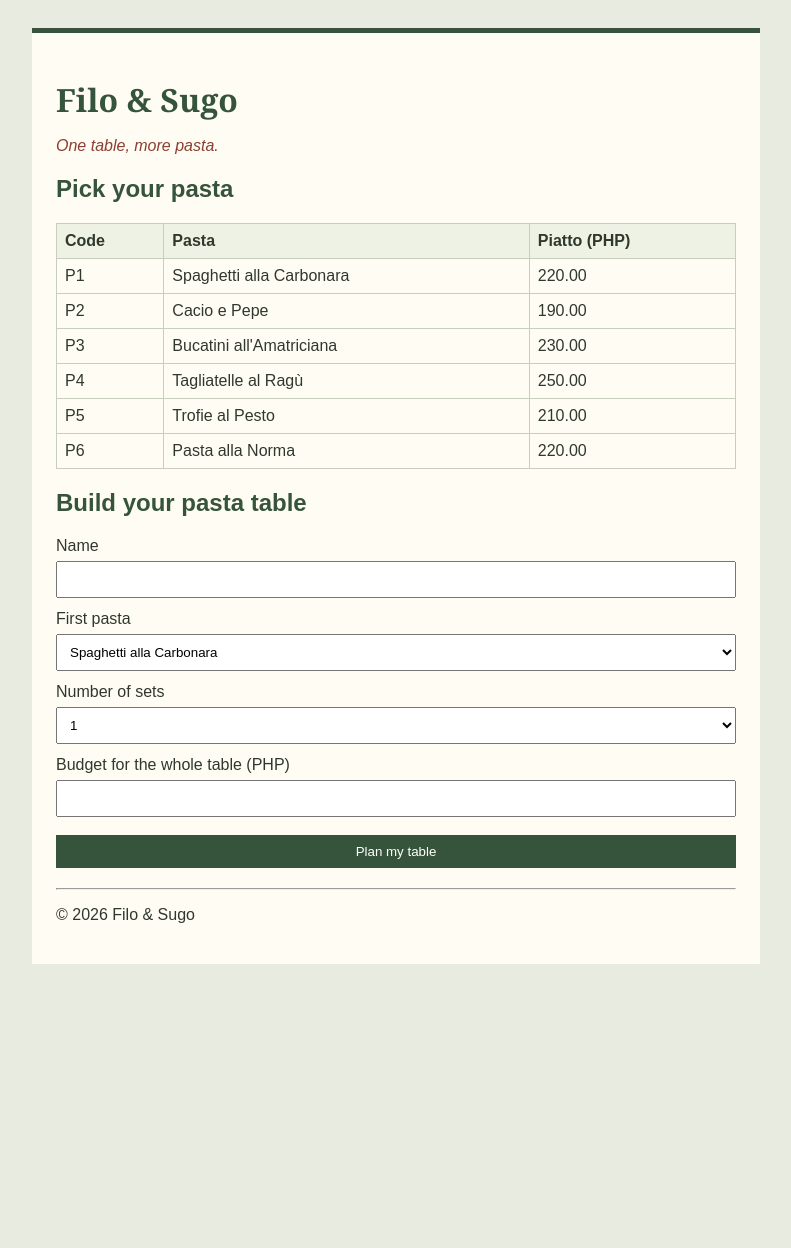
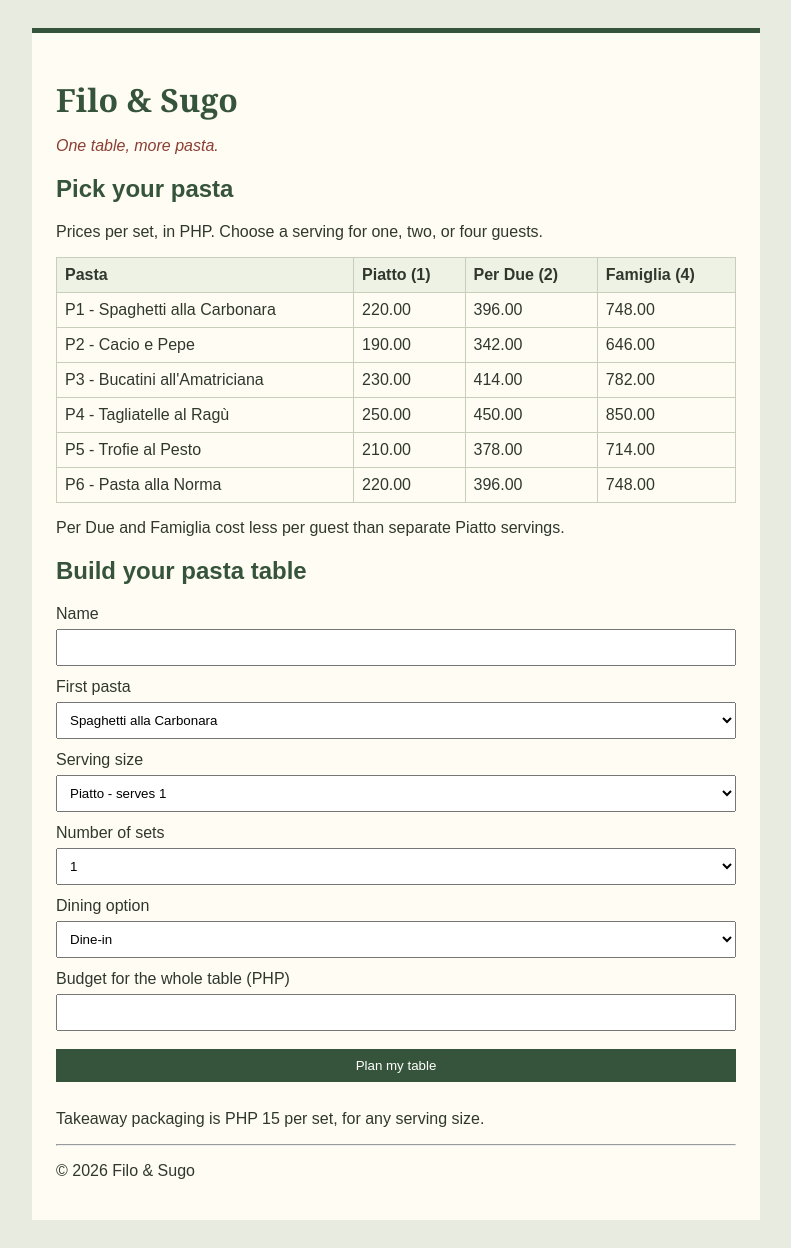
Before and after one commit to jervdev/PHP-Projects, a PHP site: page / in a window 1280 px wide. Shown: the whole page, without its empty margins (244-1035 px from the left). Before the commit the page ends 964 px from the top, so only its background shows below. Run offline with PHP 8.4, Linux system fonts and the light colour scheme.

Commit message:
Add sharing sizes

```diff
--- a/Filo & Sugo/calculate.php
+++ b/Filo & Sugo/calculate.php
@@ -1,3 +1,22 @@
 <?php
-$total = round($price * $sets, 2);
-$calculation = ['Pasta' => $total, 'Total' => $total];
+// Uses $price, $size, $sets, and $service.
+$factor = match ($size) { 0 => 1, 1 => 1.8, 2 => 3.4 };
+$guests = $servings[$size][1] * $sets;
+$pastaTotal = round($price * $factor * $sets, 2);
+$savings = round($price * $guests - $pastaTotal, 2);
+switch ($service) {
+    case 'takeaway':
+        $packaging = 15 * $sets;
+        break;
+    default:
+        $packaging = 0;
+}
+$total = round($pastaTotal + $packaging, 2);
+$calculation = [
+    'Pasta' => $pastaTotal,
+    'Packaging' => $packaging,
+    'Total' => $total,
+    'Guests' => $guests,
+    'Savings' => $savings,
+    'Per guest' => round($total / $guests, 2)
+];
--- a/Filo & Sugo/index.php
+++ b/Filo & Sugo/index.php
@@ -12,6 +12,12 @@
         <?php } ?>
     </select>
 
+    <label for="size">Serving size</label>
+    <select id="size" name="size">
+        <?php foreach ($servings as $key => $serving) { ?>
+            <option value="<?php echo $key; ?>"><?php echo $serving[0] . ' - serves ' . $serving[1]; ?></option>
+        <?php } ?>
+    </select>
 
     <label for="quantity">Number of sets</label>
     <select id="quantity" name="quantity">
@@ -20,10 +26,15 @@
         <?php } ?>
     </select>
 
+    <label for="service">Dining option</label>
+    <select id="service" name="service">
+        <option value="dinein">Dine-in</option>
+        <option value="takeaway">Takeaway</option>
+    </select>
 
     <label for="budget">Budget for the whole table (PHP)</label>
     <input id="budget" name="budget" type="number" min="0" step="0.01" required>
     <button type="submit">Plan my table</button>
 </form>
-
+<p>Takeaway packaging is PHP 15 per set, for any serving size.</p>
 <?php include 'footer.php'; ?>
--- a/Filo & Sugo/menu.php
+++ b/Filo & Sugo/menu.php
@@ -1,11 +1,27 @@
 <h2>Pick your pasta</h2>
+<p>Prices per set, in PHP. Choose a serving for one, two, or four guests.</p>
 <table>
-    <tr><th>Code</th><th>Pasta</th><th>Piatto (PHP)</th></tr>
+    <tr>
+        <th>Pasta</th>
+        <?php foreach ($servings as $serving) { ?>
+            <th><?php echo $serving[0] . ' (' . $serving[1] . ')'; ?></th>
+        <?php } ?>
+    </tr>
     <?php foreach ($pastas as $code => $pasta) { ?>
         <tr>
-            <td><?php echo $code; ?></td>
-            <td><?php echo htmlspecialchars($pasta[0]); ?></td>
-            <td><?php echo number_format($pasta[1], 2); ?></td>
+            <td><?php echo $code . ' - ' . htmlspecialchars($pasta[0]); ?></td>
+            <?php
+            $price = $pasta[1];
+            $sets = 1;
+            $service = 'dinein';
+            $size = 0;
+            while ($size < count($servings)) {
+                include 'calculate.php';
+                echo '<td>' . number_format($calculation['Pasta'], 2) . '</td>';
+                $size++;
+            }
+            ?>
         </tr>
     <?php } ?>
 </table>
+<p>Per Due and Famiglia cost less per guest than separate Piatto servings.</p>
--- a/Filo & Sugo/validate.php
+++ b/Filo & Sugo/validate.php
@@ -4,9 +4,11 @@ $name = is_string($nameInput) ? trim($nameInput) : '';
 $product = $_POST['product'] ?? '';
 $quantity = filter_var($_POST['quantity'] ?? null, FILTER_VALIDATE_INT);
 $budget = filter_var($_POST['budget'] ?? null, FILTER_VALIDATE_FLOAT);
-$size = 0;
-$service = 'dinein';
+$size = filter_var($_POST['size'] ?? null, FILTER_VALIDATE_INT);
+$service = $_POST['service'] ?? '';
 $second = 'none';
 $valid = $name !== '' && is_string($product) && isset($pastas[$product])
     && $quantity !== false && $quantity !== null && $quantity >= 1 && $quantity <= 5
     && $budget !== false && $budget !== null && $budget >= 0 && is_finite($budget);
+$valid = $valid && $size !== false && $size !== null && $size >= 0 && $size < count($servings)
+    && in_array($service, ['dinein', 'takeaway'], true);
```
Also changed, not shown: Filo & Sugo/bill.php (+12 -4 lines).
